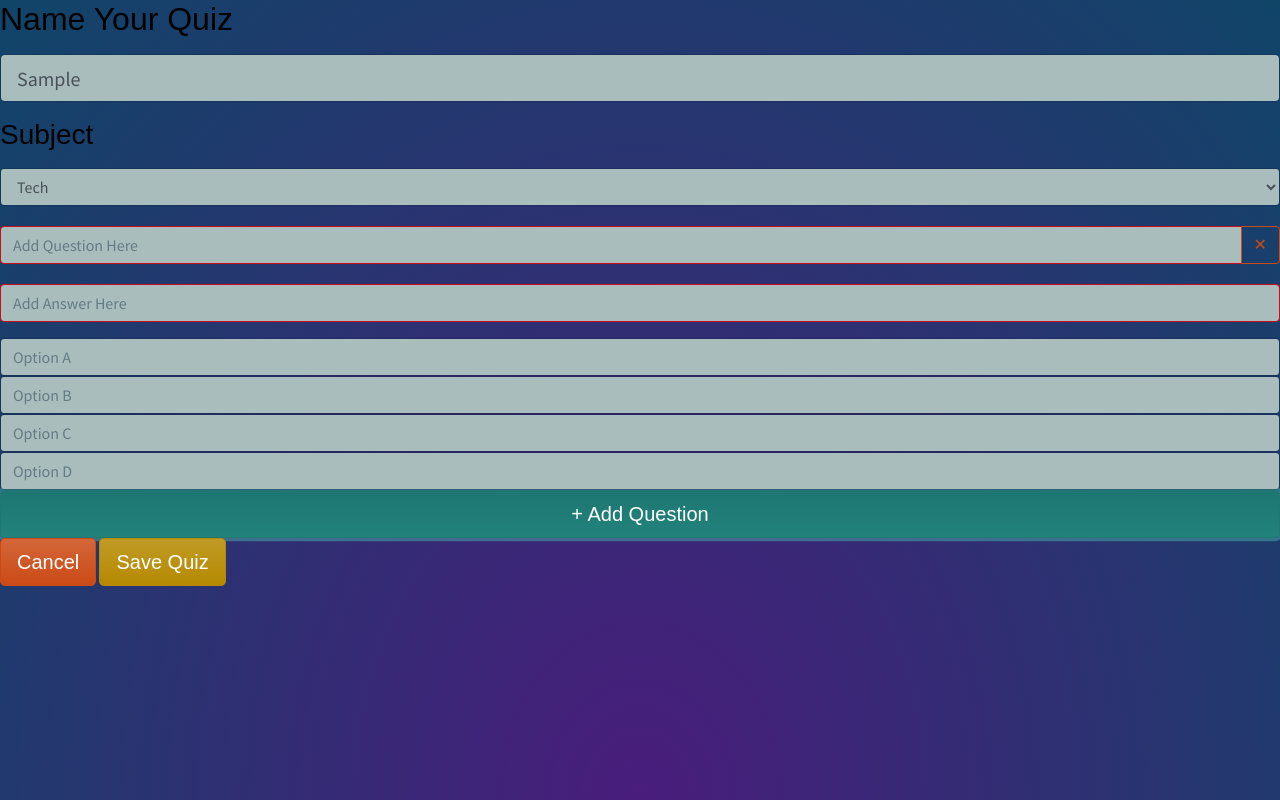
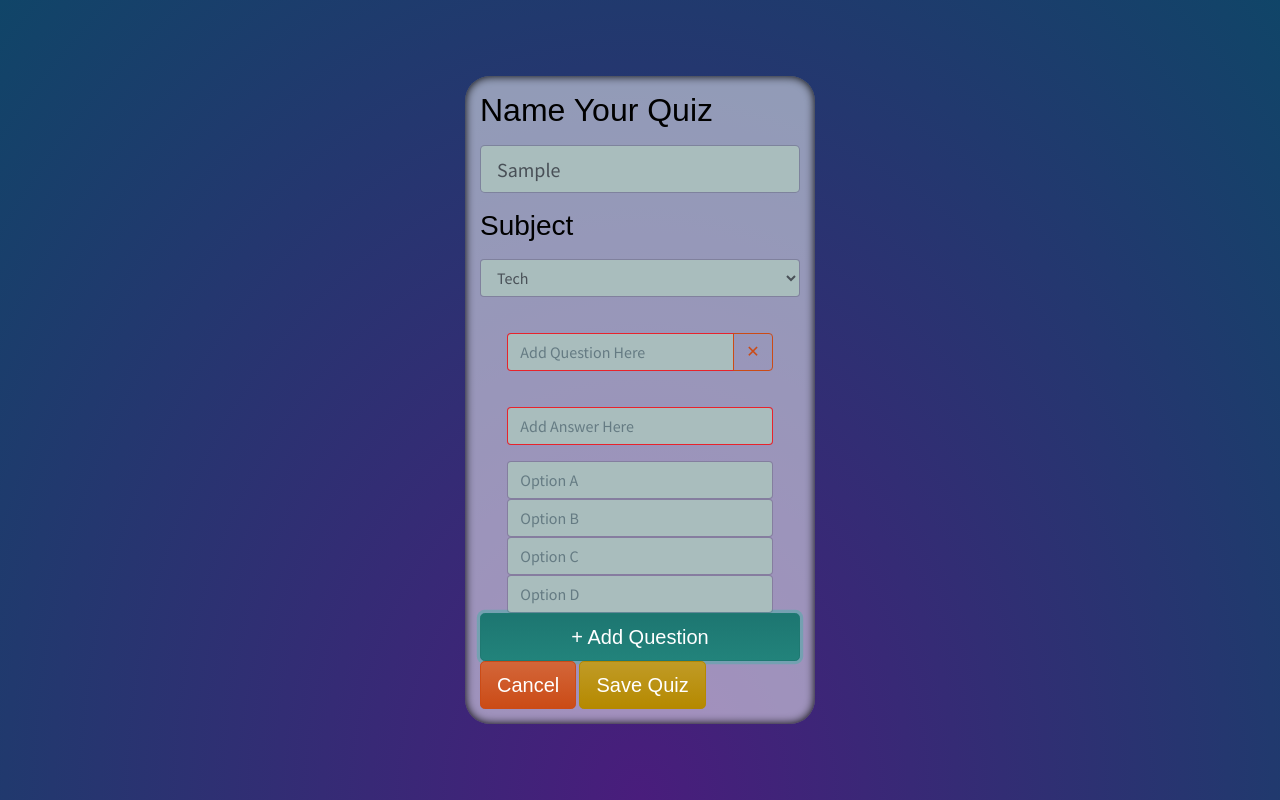
Before and after one commit to Darrellfr3/Quiznode, a React (Create React App) app in the folder client/: page /createQuiz in a window 1280 px wide. Both pictures are taken after typing "Sample" into the empty fields and a click on the button "+ Add Question". Built offline with nearby package versions, Linux system fonts and the light colour scheme; a web font is replaced by a local one.

Commit message:
minor css tweaks

```diff
--- a/client/src/components/CreateContainer/Question.css
+++ b/client/src/components/CreateContainer/Question.css
@@ -5,3 +5,39 @@
 .mb-3 {
   margin-top: 20px;
 }
+
+.questionForm {
+  width: 350px !important;
+      position: fixed;
+      padding: 15px;
+      top: 50%;
+      left: 50%;
+      /* bring your own prefixes */
+      transform: translate(-50%, -50%);
+      background: rgba(255,255,255,.5);
+      border-radius: 25px;
+      -moz-box-shadow:    inset 0 0 10px #000000;
+   -webkit-box-shadow: inset 0 0 10px #000000;
+   box-shadow:         inset 0 0 10px #000000;
+}
+
+.newQuestion {
+  display:grid;
+  align-items: center;
+  justify-content: center;
+}
+/* class="form-control" */
+
+.form-control-menu {
+  transition: filter 200ms !important;
+}
+
+.form-control-menu:hover {
+  filter: brightness(1.2);
+}
+
+.dropdown {
+  top: 58px !important;
+  position: absolute !important;
+  color: red !important;
+}
--- a/client/src/components/CreateContainer/QuestionForm.js
+++ b/client/src/components/CreateContainer/QuestionForm.js
@@ -1,6 +1,7 @@
 import React, { Component } from 'react';
 import { Form, Button, InputGroup, FormControl } from 'react-bootstrap';
 import './Question.css';
+
 
 const Question = (props) => {
 
@@ -13,7 +14,7 @@ const Question = (props) => {
 
         return (
             <>
-                <Form>
+                <Form responsive className="newQuestion">
                     <InputGroup className="mb-3">
                         <FormControl
                             placeholder="Add Question Here"
--- a/client/src/components/CreateContainer/QuizForm.js
+++ b/client/src/components/CreateContainer/QuizForm.js
@@ -1,7 +1,11 @@
-import React from 'react';
+import React, { useState } from 'react';
 import { Form } from 'react-bootstrap';
+import './Question.css';
 
 function CreateContainer(props) {
+
+  const [open, setOpen] = useState();
+
   return (
     <>
       <Form>
@@ -11,12 +15,17 @@ function CreateContainer(props) {
         </Form.Group>
         <Form.Group controlId="exampleForm.ControlSelect1">
           <Form.Label><h3>Subject</h3></Form.Label>
-          <Form.Control as="select" onChange={props.handleQuizSubjectInputChange}>
-            <option>Tech</option>
+          <Form.Control as="select"
+          onChange={props.handleQuizSubjectInputChange}
+          className="form-control-menu"
+          onClick={() => setOpen(!open)}>
+            {/* <div> */}
+            <option className="dropdown">Tech</option>
             <option>History</option>
             <option>Grammar</option>
             <option>Arithmetic</option>
             <option>The Arts</option>
+            {/* </div> */}
           </Form.Control>
         </Form.Group>
       </Form>
--- a/client/src/pages/CreateQuiz.js
+++ b/client/src/pages/CreateQuiz.js
@@ -1,6 +1,5 @@
 import React, { Component, useState } from 'react';
 import { Button } from 'react-bootstrap';
-// import AddQuestionButton from '../components/CreateContainer/AddQuestionButton';
 import CreateButtons from '../components/CreateContainer/SaveButtons';
 import QuizForm from '../components/CreateContainer/QuizForm';
 import QuestionForm from '../components/CreateContainer/QuestionForm';
@@ -69,7 +68,7 @@ const CreateQuiz = () => {
     }
 
         return (
-            <div>
+            <div className="questionForm">
                 <QuizForm
                     quizName={quizName}
                     quizSubject={quizSubject}
```
